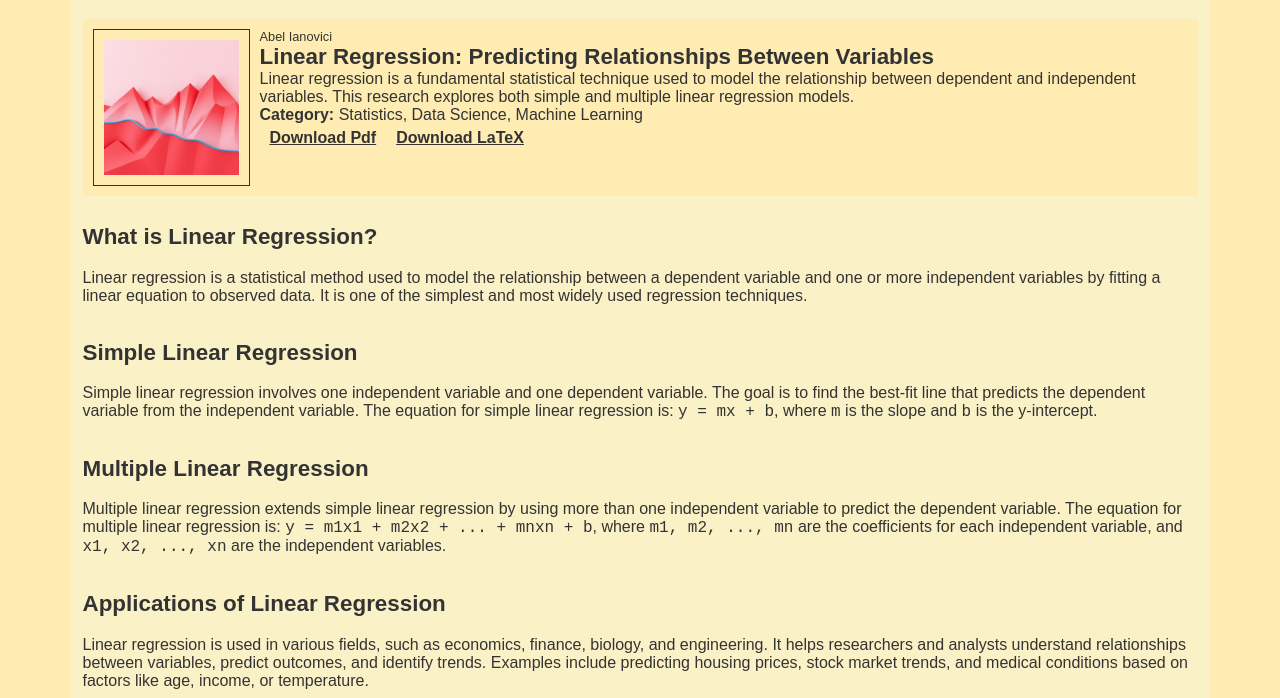
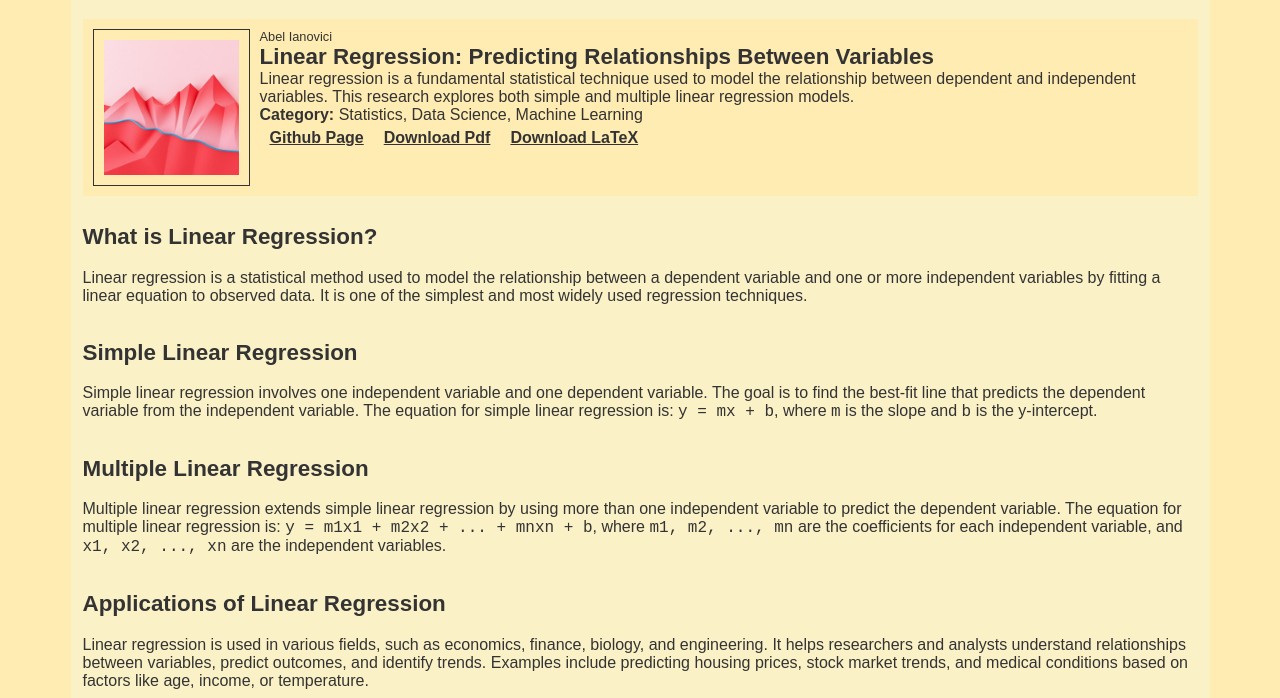
Before and after one commit to ablweb/ablweb-links, a plain HTML site: page pages/line-regression.html in a window 1280 px wide. Shown: the part 102-800 px from the top of the page. Drawn offline with Linux system fonts and the light colour scheme; a web font is replaced by a local one.

Commit message:
fixed links

```diff
--- a/pages/line-regression.html
+++ b/pages/line-regression.html
@@ -38,6 +38,7 @@
             <p class="desc">Linear regression is a fundamental statistical technique used to model the relationship between dependent and independent variables. This research explores both simple and multiple linear regression models.</p>
             <p><strong>Category:</strong> Statistics, Data Science, Machine Learning</p>
             <div class="link-section">
+              <a class="link" href="https://github.com/ablweb/simpleMachineLearning">Github Page</a>
               <a class="link" href="./line-regression.pdf" download="lineRegression.pdf">Download Pdf</a>
               <a class="link" href="./line-regression.tex" download="lineRegression.tex">Download LaTeX</a>
             </div>
```
Also changed, not shown: pages/sound-comp.html (+1 -0 lines).
